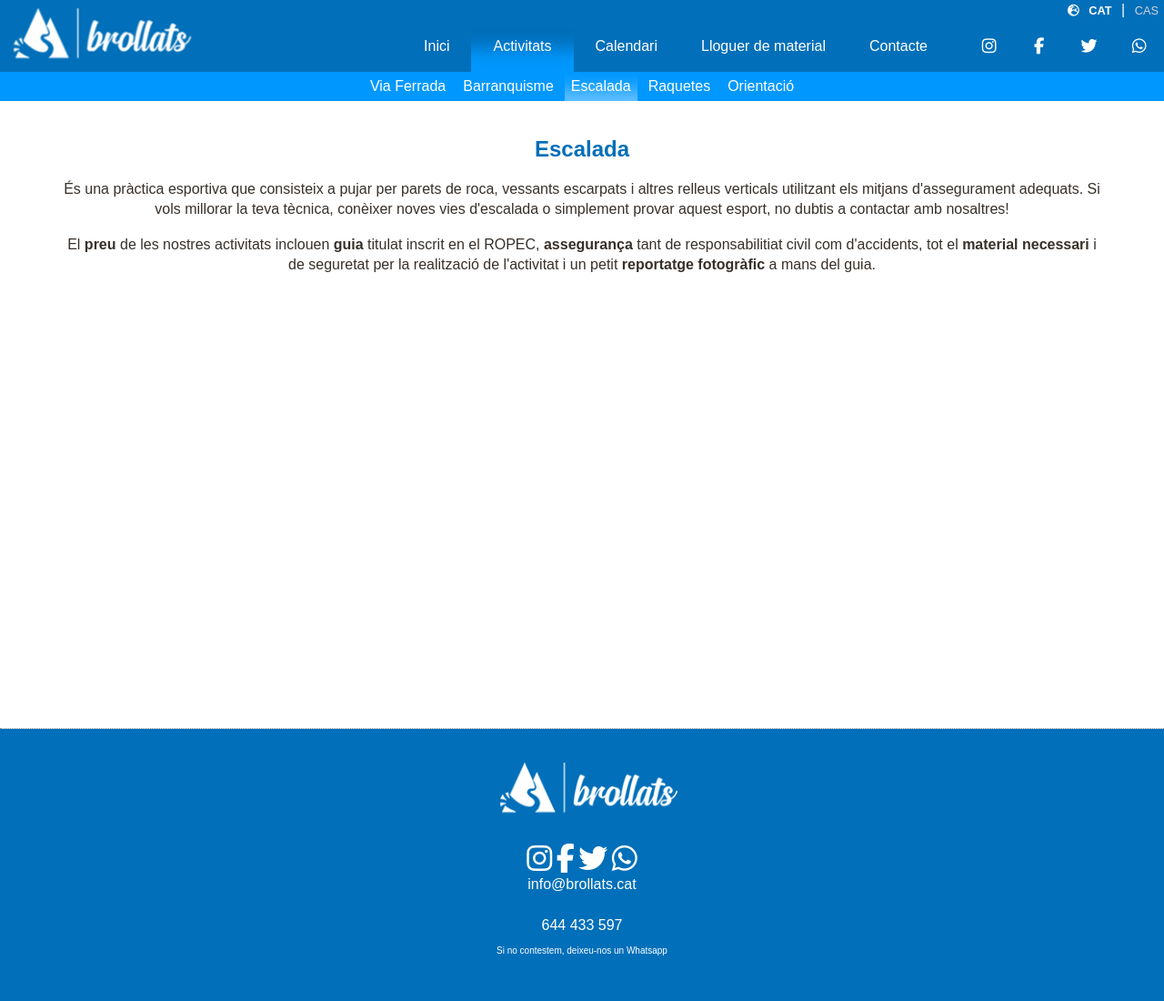
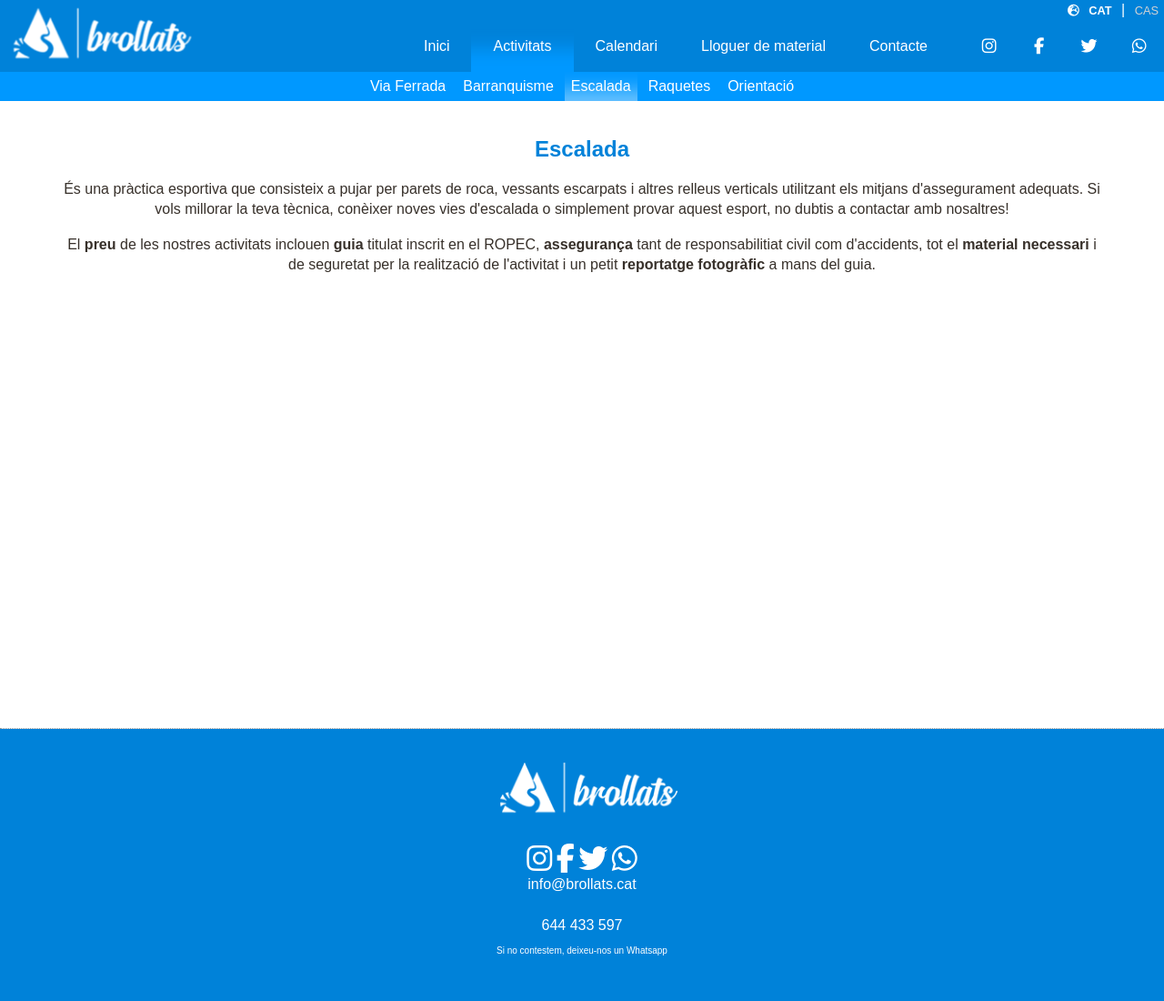
Before and after one commit to thePLO/brollats, a PHP site: page /activitats/escalada.html in a window 1280 px wide. Shown: the whole page at 91% size. Run offline with PHP 8.4, Linux system fonts and the light colour scheme; some libraries are stand-ins or nearby versions.

Commit message:
color mes claret

```diff
--- a/css/styles.css
+++ b/css/styles.css
@@ -158,7 +158,7 @@
 h1 {
   margin: .5em;
   margin-top: 1.5em;
-  color:#016fb9;
+  color:#0082d9;
 }
 h2{
   color:#0098ff;
@@ -193,7 +193,7 @@
   text-align: center;
   bottom:0px;
   left:0px;
-  background: #016fb9;/*linear-gradient(rgba(1,111,185,0.75),rgba(47,198,255,0.75))*/
+  background: #0082d9;/*linear-gradient(rgba(1,111,185,0.75),rgba(47,198,255,0.75))*/
 }
 section#inici #slideIniciButtons a{padding: 4px; cursor: pointer;}
 .slidesNav{
@@ -295,14 +295,14 @@
 --------------------------------------------- */
 
 header {
-  background: #016fb9;
+  background: #0082d9;
   position: fixed;
   z-index: 3;
   width: 100%;
   left: 0;
   top: 0;
   /*margin-top: 1.5em;*/
-  border-top: solid 1.5em #016fb9;
+  border-top: solid 1.5em #0082d9;
 }
 
 .logo, .logo_ {
@@ -433,7 +433,7 @@
   -webkit-tap-highlight-color: rgba(0,0,0,0);
   /*border-top: 1px solid white;*/
   text-decoration: none;
-  background: #016fb9;
+  background: #0082d9;
   padding: 0.7em 1em;
   color: #fff;
   width: 100%;
@@ -474,7 +474,7 @@
   }
   .nav-collapse a:active,
   .nav-collapse .active a {
-    box-shadow: inset 0px 80px 20px -50px #016fb9;
+    box-shadow: inset 0px 80px 20px -50px #0082d9;
   }
   .nav-collapse div.social {
     padding-right: 0em;
@@ -579,7 +579,7 @@
 FOOTER
 --------------------------------------------- */
 footer{
-  background: #016fb9;
+  background: #0082d9;
   color: white;
   text-align: center;
   padding: 2em 2em;
```
